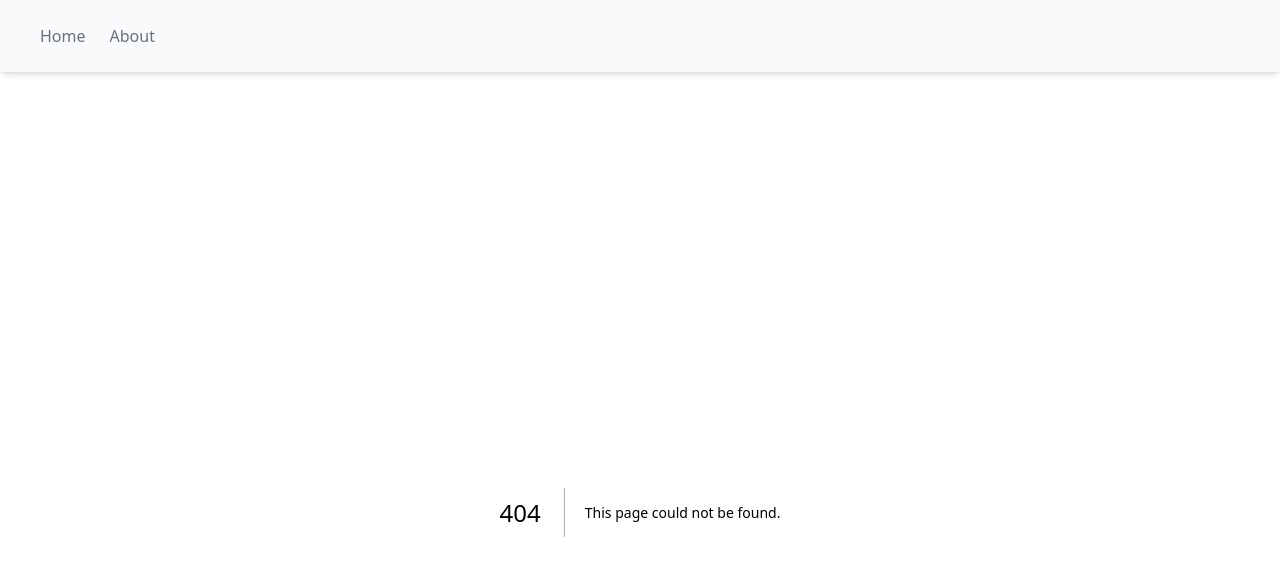
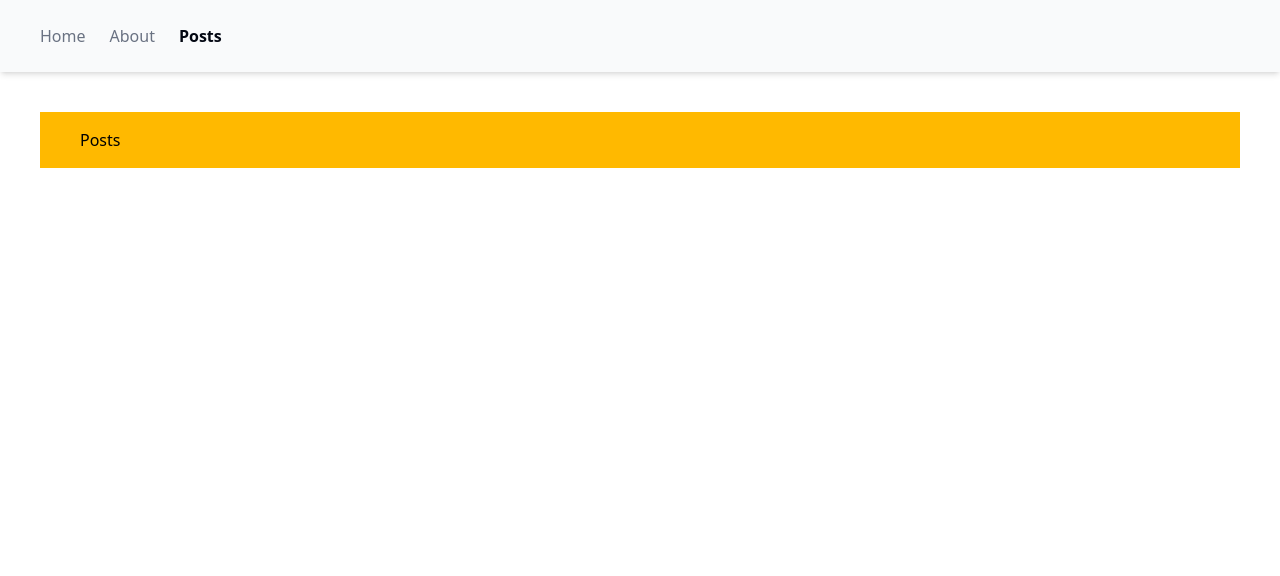
Before and after one commit to MoketeTyabekana/alx-project-0x02-setup, a Next.js app in the folder alx-project-0x02/: page /posts in a window 1280 px wide. Before the commit this address had no page. Shown: the top 576 px of the page. Built offline with nearby package versions, Linux system fonts and the light colour scheme.

Commit message:
Created a posts page and added its link to the header for navigation.

```diff
--- a/alx-project-0x02/components/layout/Header.tsx
+++ b/alx-project-0x02/components/layout/Header.tsx
@@ -20,6 +20,9 @@ const Header: React.FC = () => {
           <Link href="/about" className={isActive("/about")}>
             About
           </Link>
+          <Link href="/posts" className={isActive("/posts")}>
+            Posts
+          </Link>
         </div>
       </nav>
     </header>
--- /dev/null
+++ b/alx-project-0x02/pages/posts.tsx
@@ -0,0 +1,13 @@
+
+
+const Post:React.FC=()=>{
+    return(
+        <main className="px-10 py-4 bg-amber-400">
+            <section>
+<h1>Posts</h1>
+            </section>
+        </main>
+    )
+}
+
+export default Post;
```
